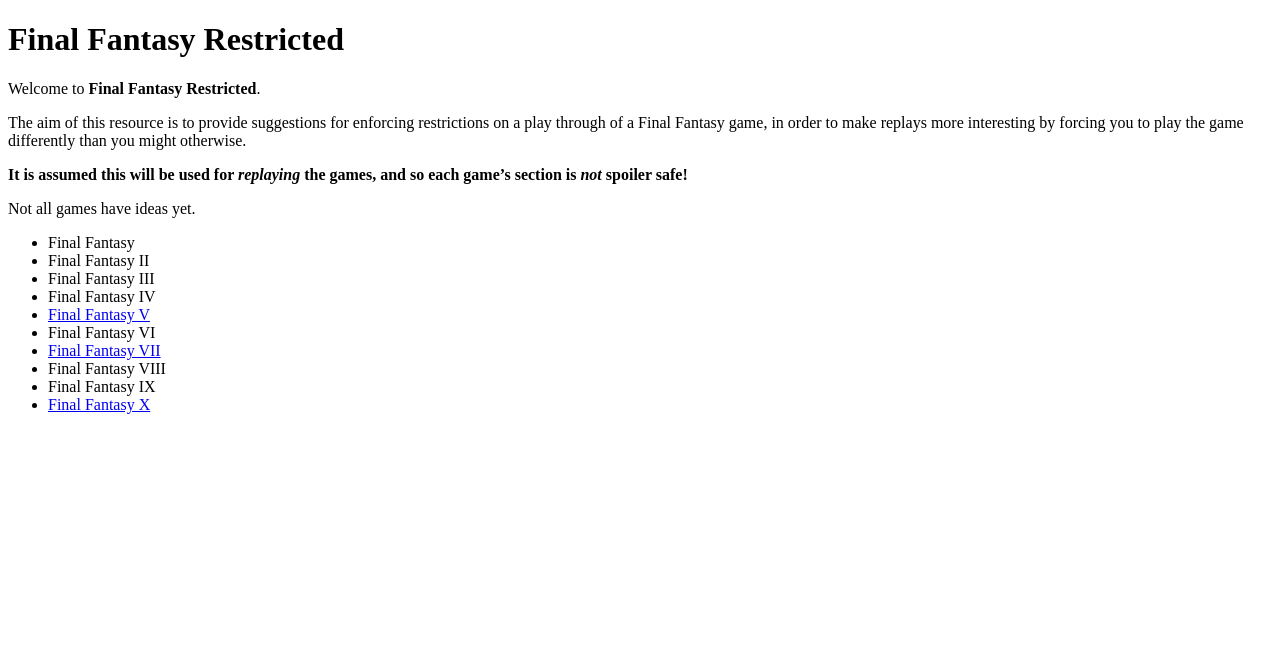
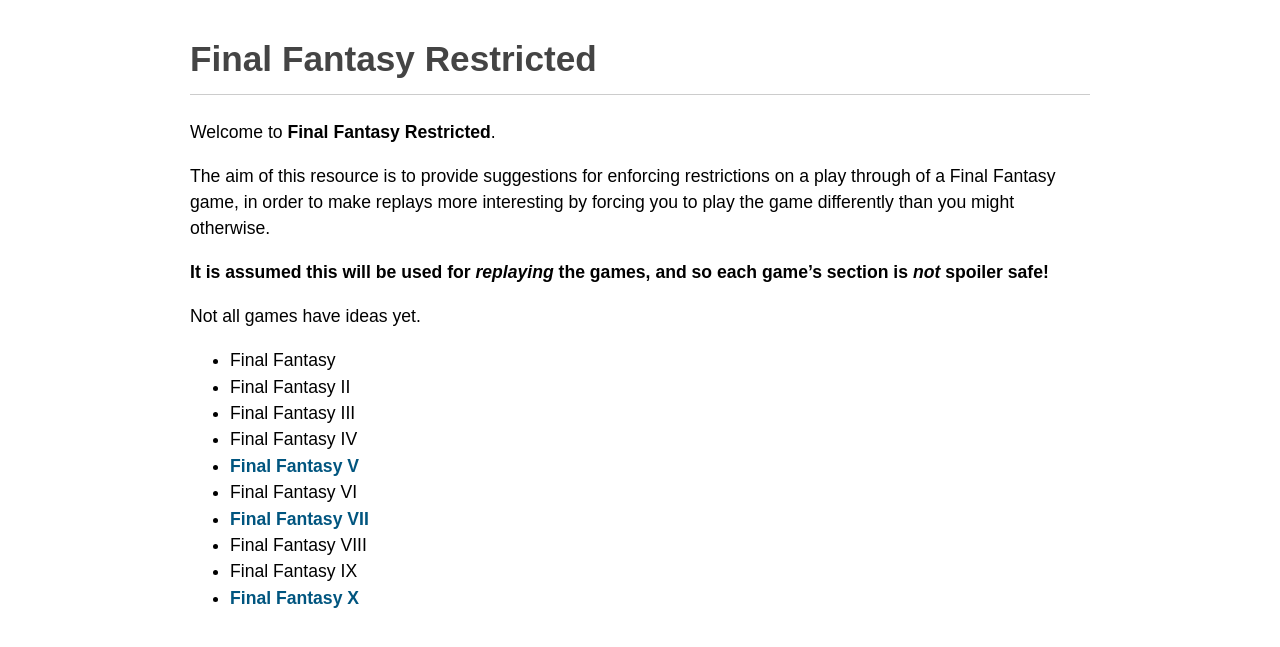
Before and after one commit to beforan/beforan.github.io, a Jekyll site: the page built from ff-restricted/index.md, in a window 1280 px wide. Shown: the top 647 px of the page. Built offline with Jekyll 4.4.1, drawn with Linux system fonts in a browser that asks for light colours; some web fonts are replaced; Markdown is read by kramdown in place of the engine named in the settings.

Commit message:
fixed path to markdown.css

```diff
--- a/_includes/head.html
+++ b/_includes/head.html
@@ -4,6 +4,6 @@
   <title>{{ page.title }}</title>
 
   <link href='http://fonts.googleapis.com/css?family=Ubuntu+Mono|Snippet|Ruluko' rel='stylesheet' type='text/css'>
-  <link rel="stylesheet" href="markdown.css" >
+  <link rel="stylesheet" href="{{ site.baseurl }}/css/markdown.css" >
   <link rel="stylesheet" href="{{ site.baseurl }}/css/syntax.css" >
 </head>
```
